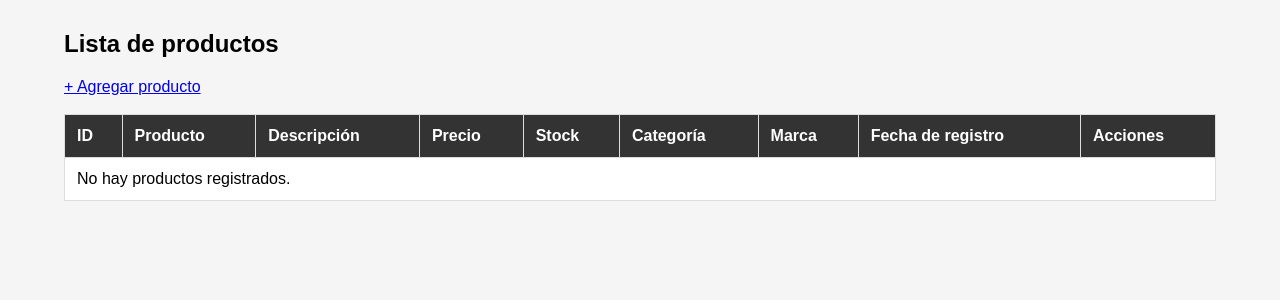
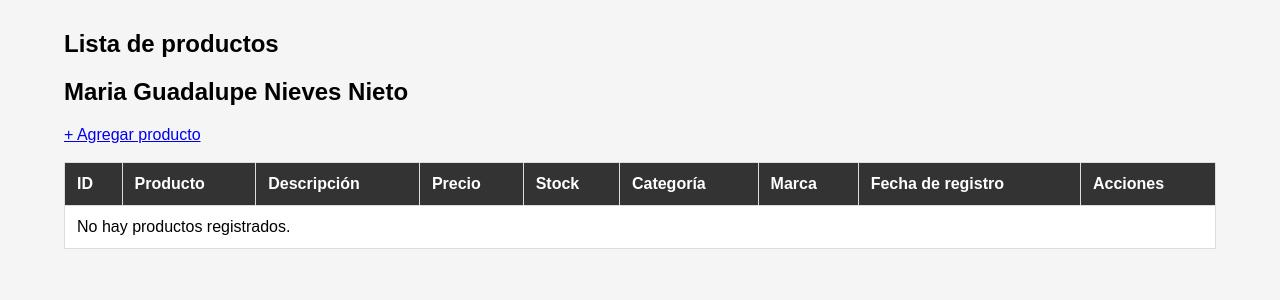
Before and after one commit to SaulOmarPacheco/CRUD-COSMETICOS, a Flask app: page / in a window 1280 px wide. Shown: the part 120-420 px from the top of the page. Run offline with Flask 3, Linux system fonts and the light colour scheme.

Commit message:
feat: Agregar nombre de Lupita

```diff
--- a/templates/index.html
+++ b/templates/index.html
@@ -7,6 +7,7 @@ Productos
 {% block content %}
 
 <h2>Lista de productos</h2>
+<h2>Maria Guadalupe Nieves Nieto</h2>
 
 <a href="{{ url_for('crear_producto') }}" class="btn-agregar">
     + Agregar producto
```
